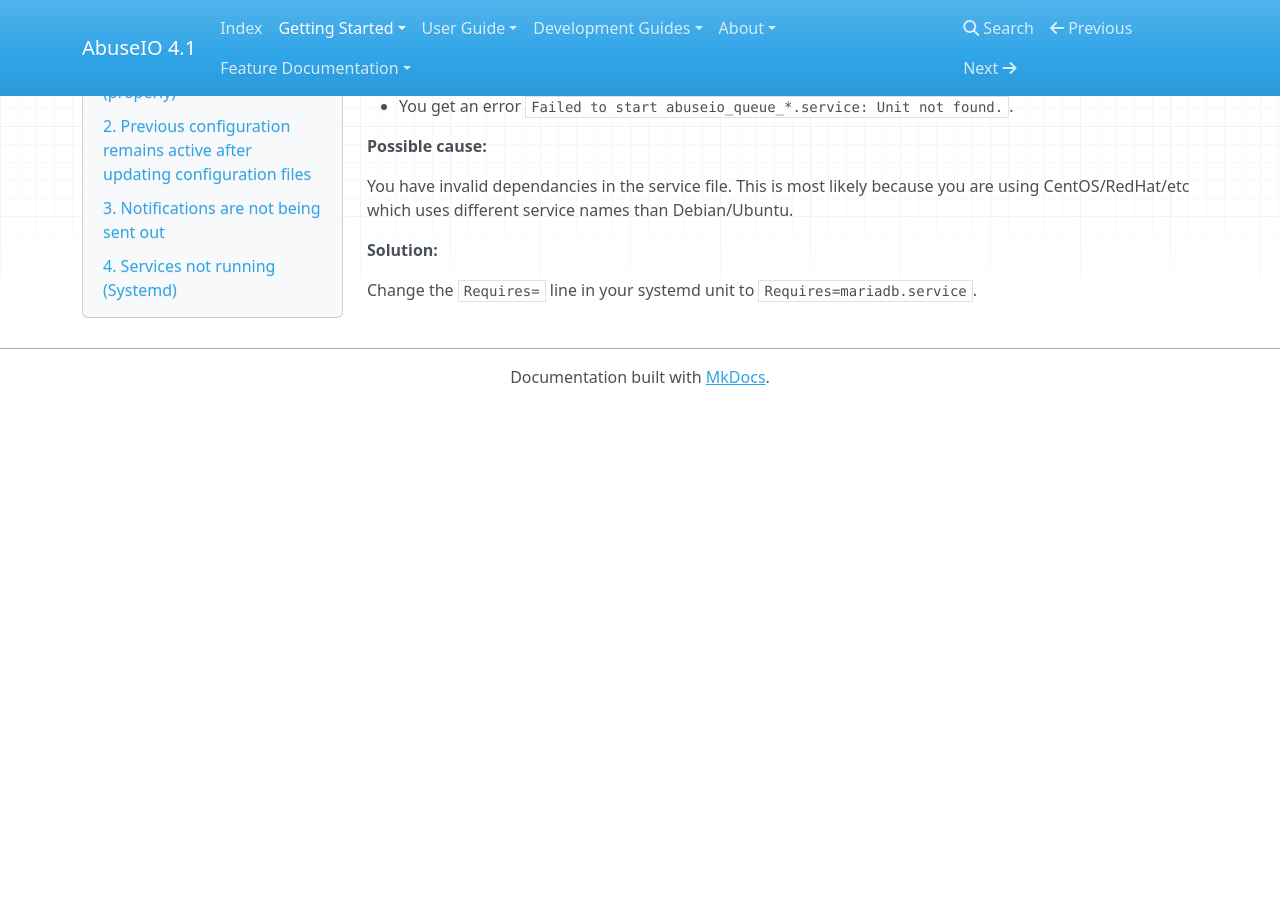
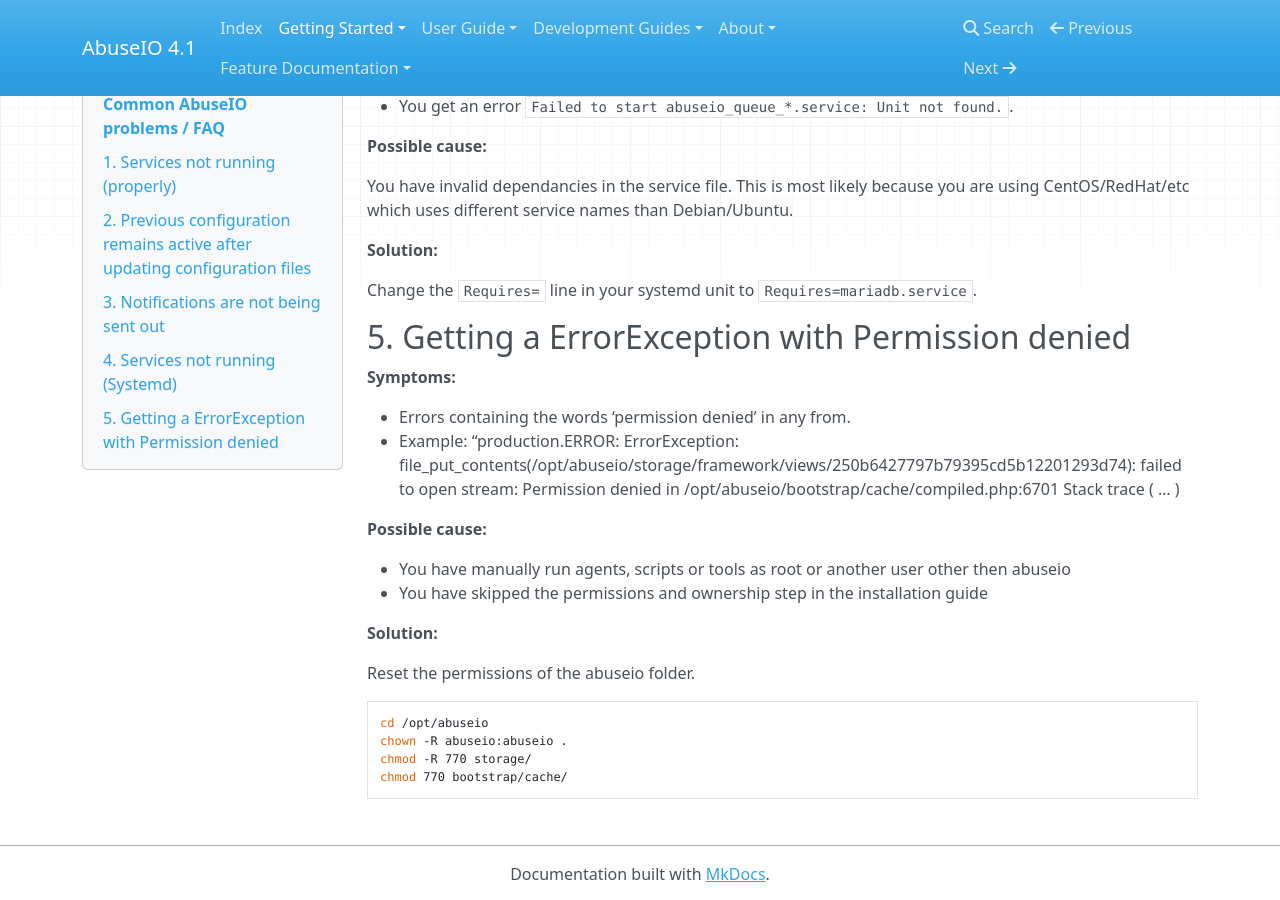
Before and after one commit to AbuseIO/abuseio-docs, an MkDocs documentation site: the page built from docs/common_problems.md, in a window 1280 px wide and 900 px high, scrolled down 1896 px. Built offline with MkDocs 1.6.1, drawn with Linux system fonts in a browser that asks for light colours; nearby versions of some CDN libraries; old or Windows-style settings are respelled for this version of MkDocs; before the commit the page ends 2301 px from its top, so only the background shows below that.

Commit message:
Update common_problems.md
add permission denied error

````diff
--- a/docs/common_problems.md
+++ b/docs/common_problems.md
@@ -80,3 +80,26 @@ You have invalid dependancies in the service file. This is most likely because y
 **Solution:**
 
 Change the `Requires=` line in your systemd unit to `Requires=mariadb.service`.
+
+## 5. Getting a ErrorException with Permission denied
+
+**Symptoms:**
+
+- Errors containing the words 'permission denied' in any from.
++ Example: "production.ERROR: ErrorException: file_put_contents(/opt/abuseio/storage/framework/views/250b6427797b79395cd5b12201293d74): failed to open stream: Permission denied in /opt/abuseio/bootstrap/cache/compiled.php:6701 Stack trace ( ... )
+
+**Possible cause:**
+
+- You have manually run agents, scripts or tools as root or another user other then abuseio
+- You have skipped the permissions and ownership step in the installation guide
+
+**Solution:**
+
+Reset the permissions of the abuseio folder.
+
+```
+cd /opt/abuseio
+chown -R abuseio:abuseio .
+chmod -R 770 storage/
+chmod 770 bootstrap/cache/
+```
````
